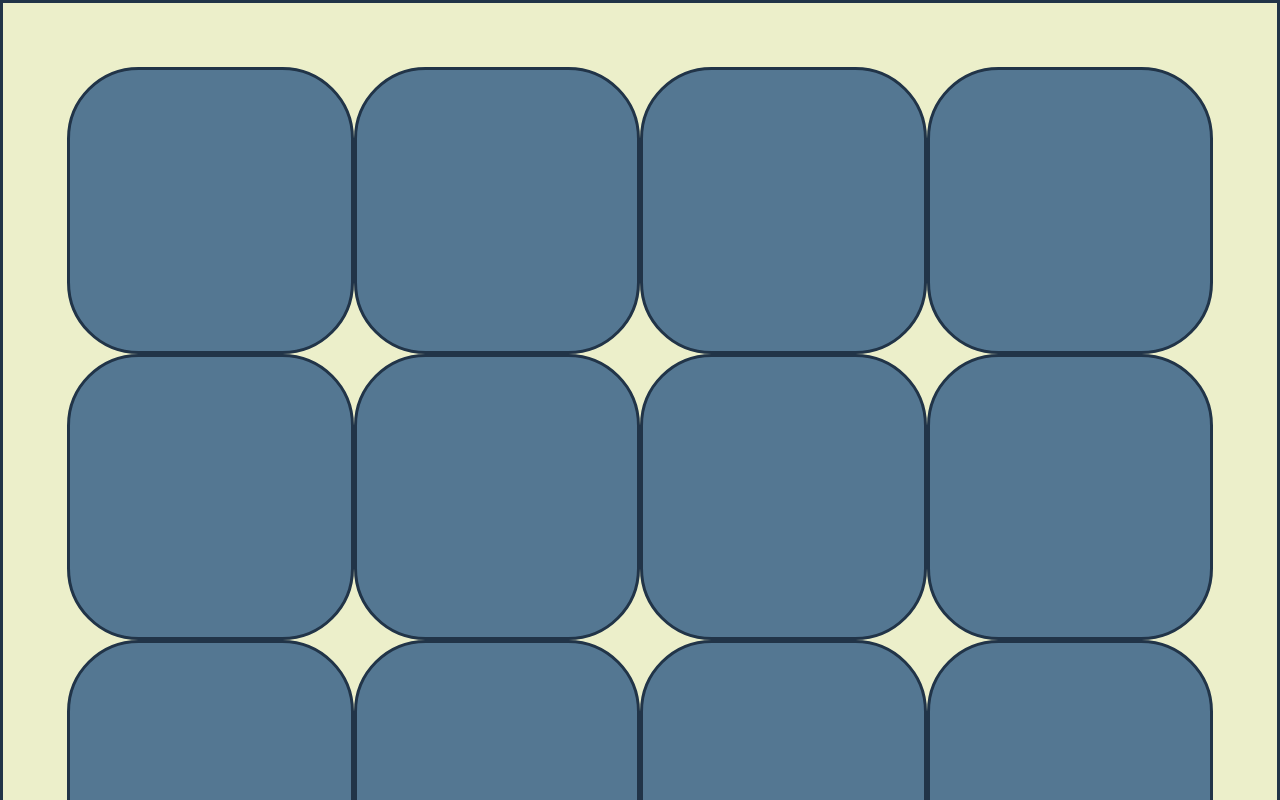
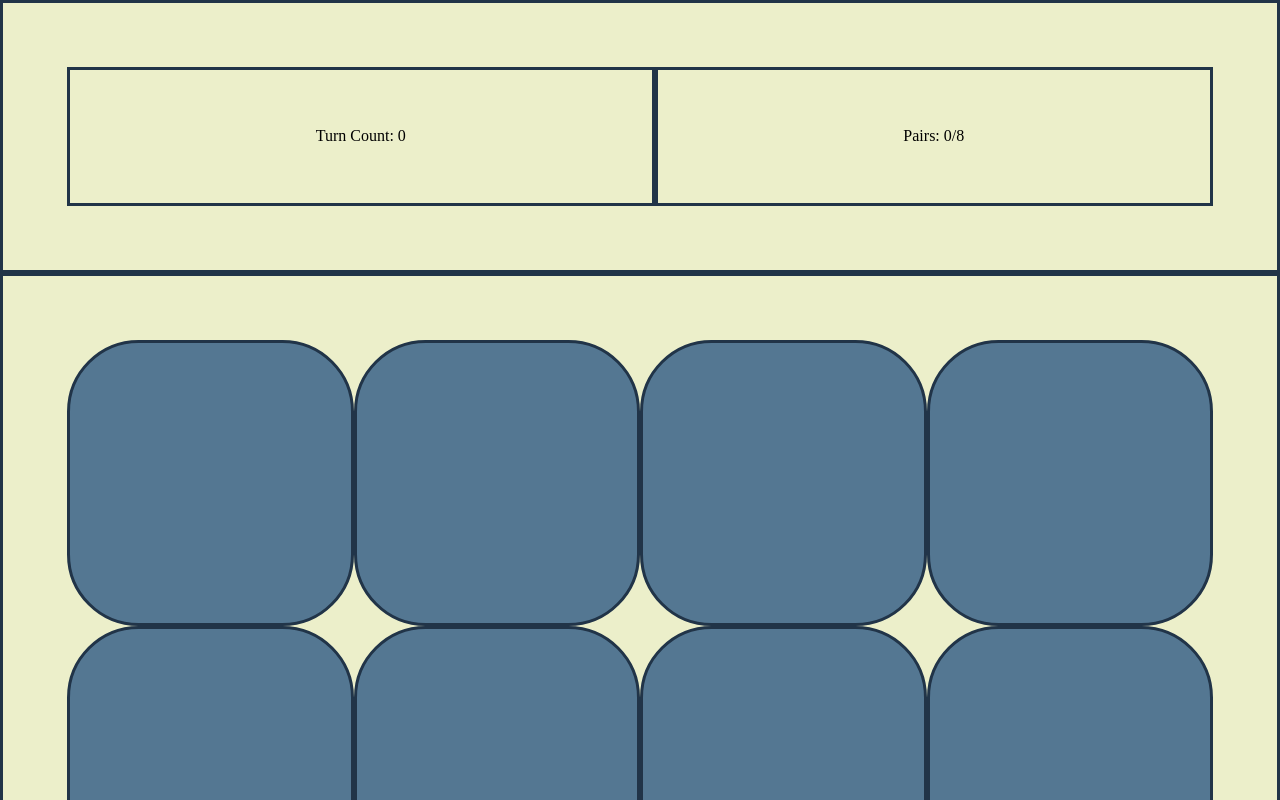
Before and after one commit to OttoMeyer/memory-game, a plain HTML site: page index.html in a window 1280 px wide. Shown: the top 800 px of the page. Drawn offline with Linux system fonts and the light colour scheme.

Commit message:
feat: add game info

```diff
--- a/script.js
+++ b/script.js
@@ -1,27 +1,65 @@
 const emojis = ['🧋','🍵','🧃','🍷','🍹','☕️','🥃','🍸']
 let emojiPool = [...emojis, ...emojis].sort(() => 0.5 - Math.random());
-let firstCard
+let turnCount = 0;
+let progressCount = 0;
+let firstCard;
 
+let turnDisplay;
+let progressDisplay;
+
+createGameInfo();
 createBoard();
 console.log(emojiPool);
 
+function createDiv(className = "", idName = ""){
+    const newDiv = document.createElement("div");
+    newDiv.classList.add(className);
+    newDiv.id = idName;
+    return newDiv
+}
+
+function createGameInfo(){
+    const newGameInfo = createDiv("gameInfo");
+    document.body.appendChild(newGameInfo);
+    setupTurnDisplay();
+    setupProgressDisplay();
+    newGameInfo.appendChild(turnDisplay);
+    newGameInfo.appendChild(progressDisplay);
+}
+
+function setupTurnDisplay(){
+    turnDisplay = createDiv("textBox", "turnDisplay")
+    updateTurnDisplay()
+}
+
+function updateTurnDisplay(){
+    turnDisplay.textContent = `Turn Count: ${turnCount}`;
+}
+
+function setupProgressDisplay(){
+    progressDisplay = createDiv("textBox", "progressDisplay")
+    updateProgressDisplay();
+}
+
+function updateProgressDisplay(){
+    progressDisplay.textContent = `Pairs: ${progressCount}/8`;
+}
+
+function createBoard(){
+    const newBord = createDiv("board");
+    document.body.appendChild(newBord);
+    emojiPool.forEach( emoji => {
+        newBord.appendChild(addCard(emoji))
+    })
+}
+
 function addCard(emoji = '') {
-    const newCard = document.createElement("div");
-    newCard.classList.add("card");
+    const newCard = createDiv("card")
     newCard.dataset.emoji = emoji
     newCard.onclick = () => openCard(newCard);
     newCard.textContent = "";
     const currentDiv = document.getElementById("div1");
     return newCard
-}
-
-function createBoard(){
-    const newBord = document.createElement("div");
-    newBord.className = "board";
-    document.body.appendChild(newBord);
-    emojiPool.forEach( emoji => {
-        newBord.appendChild(addCard(emoji))
-    })
 }
 
 function openCard(card){
@@ -44,11 +82,15 @@ function openCard(card){
 }
 
 function closeCards(card1, card2){
+    turnCount++;
+    updateTurnDisplay();
     card1.classList.remove("open");
     card2.classList.remove("open");
 }
 
 function onSuccess(card1, card2){
+    progressCount++;
+    updateProgressDisplay();
     card1.classList.add("correct");
     card2.classList.add("correct");
     closeCards(card1, card2);
@@ -59,6 +101,5 @@ function onFail(card1, card2){
         card1.textContent = "";
         card2.textContent = "";
         closeCards(card1, card2);
-    }, 500)
-
+    }, 1000)
 }
--- a/style.css
+++ b/style.css
@@ -17,13 +17,28 @@
         background-color: var(--bg);
     }
 
+    .textBox{
+        border: #213448;
+        border-style: solid;
+        display: flex;
+        justify-content: center;
+        padding: 5%;
+        flex-grow: 1;
+    }
+
+    .gameInfo{
+        border: #213448;
+        border-style: solid;
+        display: flex;
+        padding: 5%;
+    }
+
     .board{
         border: #213448;
         border-style: solid;
         display: grid;
         grid-template-columns: repeat(4, 1fr);
         padding: 5%;
-
     }
 
     .card{
```
